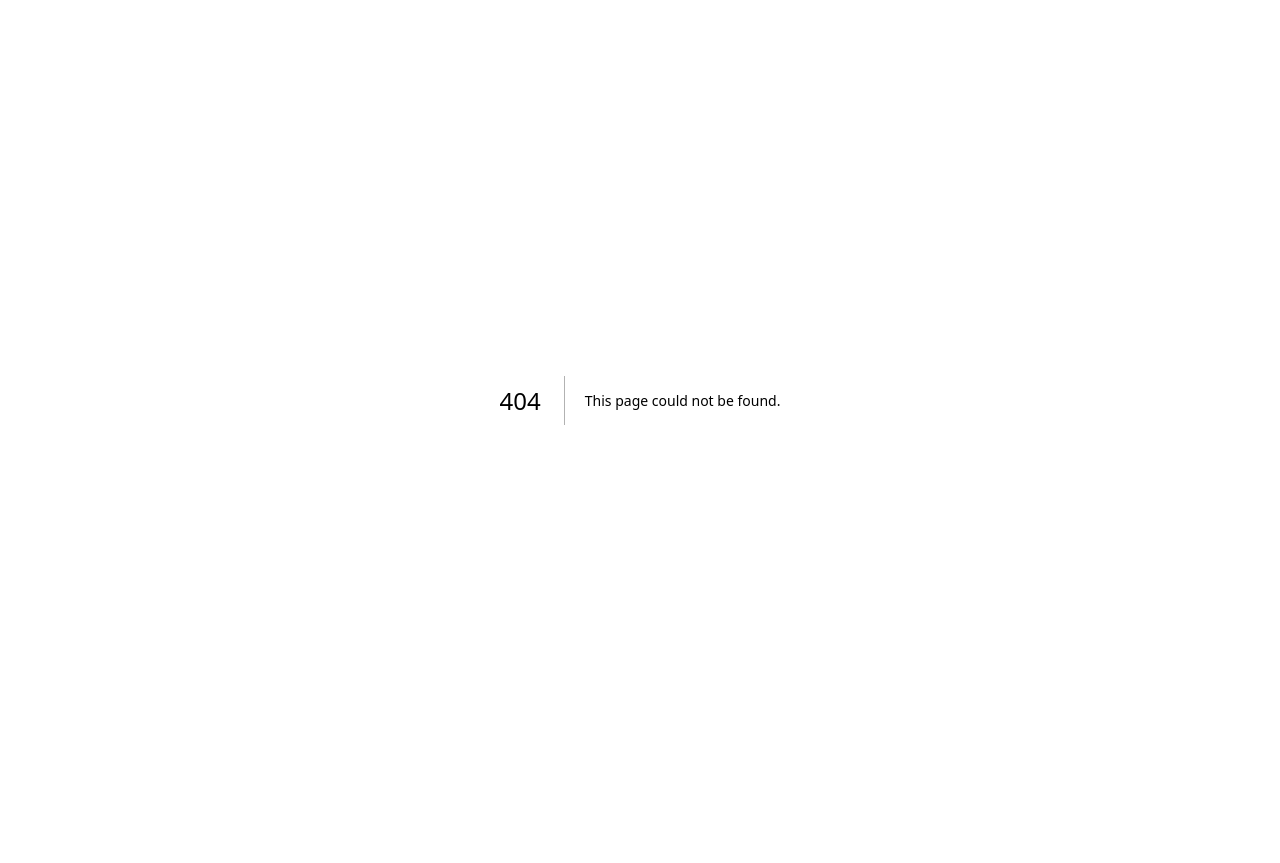
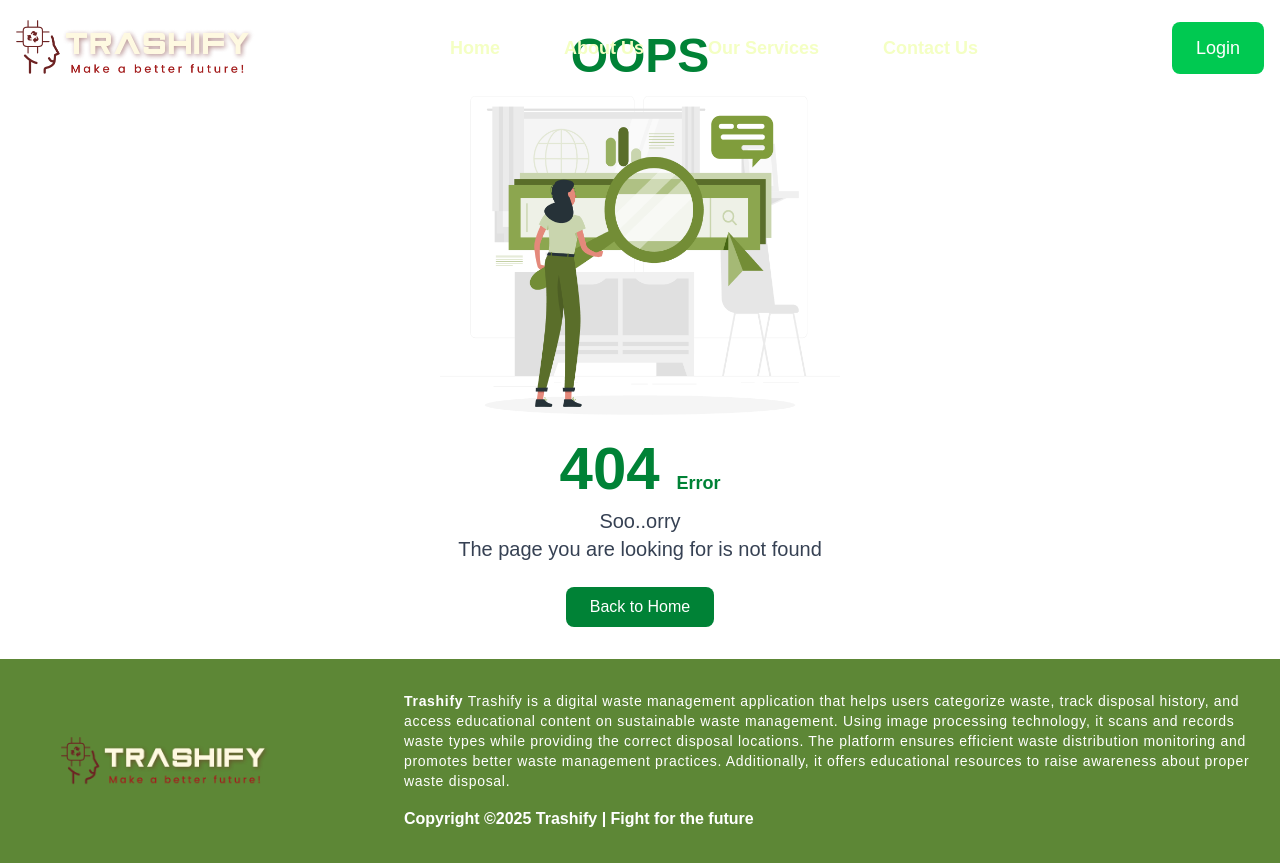
Before and after one commit to aDJi2003/Senior_Project_B3_05, a Next.js app in the folder frontend/: page /404 in a window 1280 px wide. Before the commit this address had no page. Before the commit the page ends 800 px from the top, so only its background shows below. Built offline with nearby package versions, Linux system fonts and the light colour scheme.

Commit message:
feat: 404 page

```diff
--- /dev/null
+++ b/frontend/src/app/404/page.js
@@ -0,0 +1,23 @@
+import Image from "next/image";
+import Navbar from "@/components/navbar";
+import Footer from "@/components/footer";
+
+export default function NotFound() {
+    return (
+        <div className="flex flex-col min-h-screen">
+            <Navbar />
+            <div className="flex-1 flex flex-col items-center justify-center text-center p-8">
+                <h1 className="text-5xl font-bold text-green-700">OOPS</h1>
+                <Image src="/404.png" alt="404 Not Found" width={400} height={300} className="mt-4" />
+                <h2 className="text-6xl font-bold text-green-700 mt-6">404 <span className="text-lg">Error</span></h2>
+                <p className="text-xl text-gray-700 mt-2">
+                    Soo..orry <br /> The page you are looking for is not found
+                </p>
+                <a href="/" className="mt-6 px-6 py-2 bg-green-700 text-white rounded-lg hover:bg-green-800">
+                    Back to Home
+                </a>
+            </div>
+            <Footer />
+        </div>
+    );
+}
```
Also changed, not shown: frontend/public/404.png (added).
